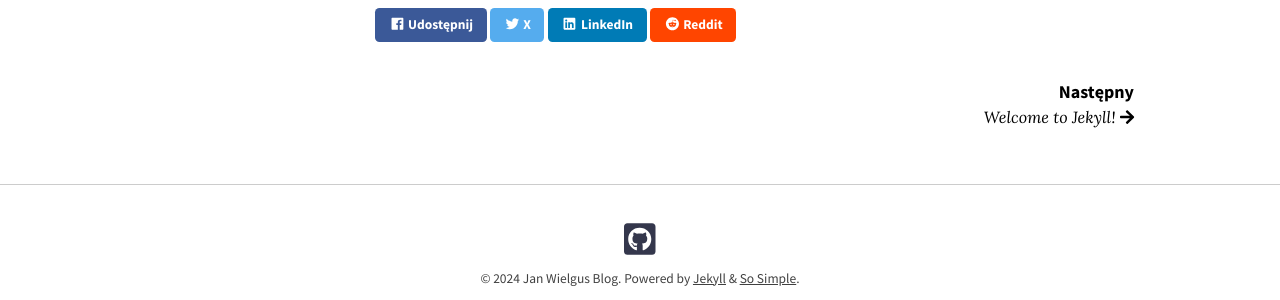
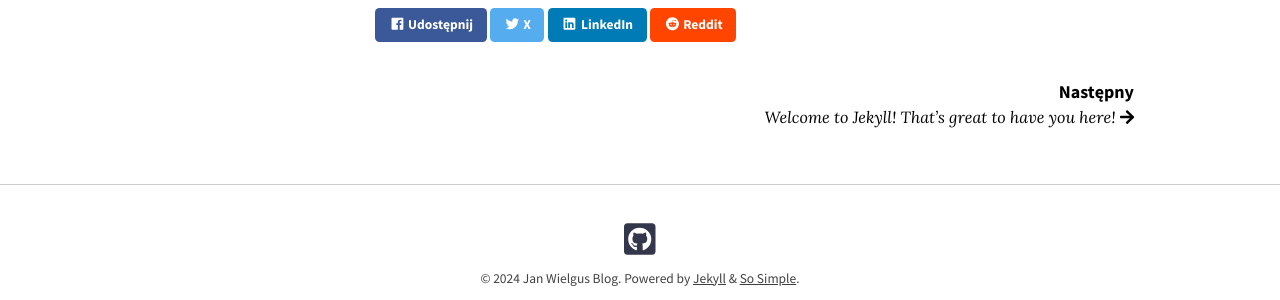
Before and after one commit to JanWielgus/janwielgus.github.io, a Jekyll site: the page built from _posts/2023-06-04-moj-pierwszy-post.md, in a window 1280 px wide. Shown: the part 1327-1627 px from the top of the page. Built offline with Jekyll 4.4.1, drawn with Linux system fonts in a browser that asks for light colours; nearby versions of some CDN libraries.

Commit message:
Some small updates

```diff
--- a/_posts/2023-06-04-moj-pierwszy-post.md
+++ b/_posts/2023-06-04-moj-pierwszy-post.md
@@ -5,6 +5,8 @@
 image:
     path: /images/2023/52809415206_638dc916e1_o.png
     thumbnail: /images/2023/52809415206_638dc916e1_o.png
+excerpt:
+    "To jest mój pierwszy post. Chciałbym poprowadzić swojego bloga."
 ---
 
 To jest mój pierwszy post. Chciałbym poprowadzić swojego bloga.
--- a/_posts/2024-08-31-welcome-to-jekyll.markdown
+++ b/_posts/2024-08-31-welcome-to-jekyll.markdown
@@ -1,6 +1,6 @@
 ---
 layout: post
-title:  "Welcome to Jekyll!"
+title:  "Welcome to Jekyll! That's great to have you here!"
 date:   2024-08-31 11:45:21 +0200
 categories: jekyll update
 ---
```
Also changed, not shown: README.md.
